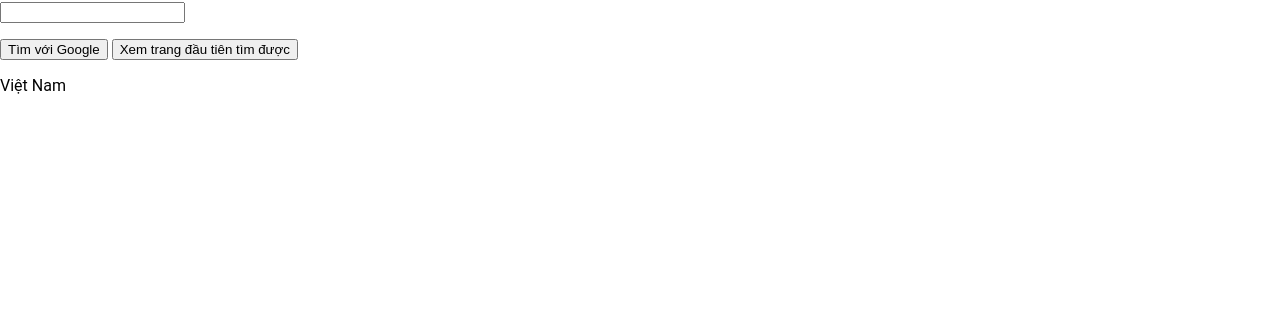
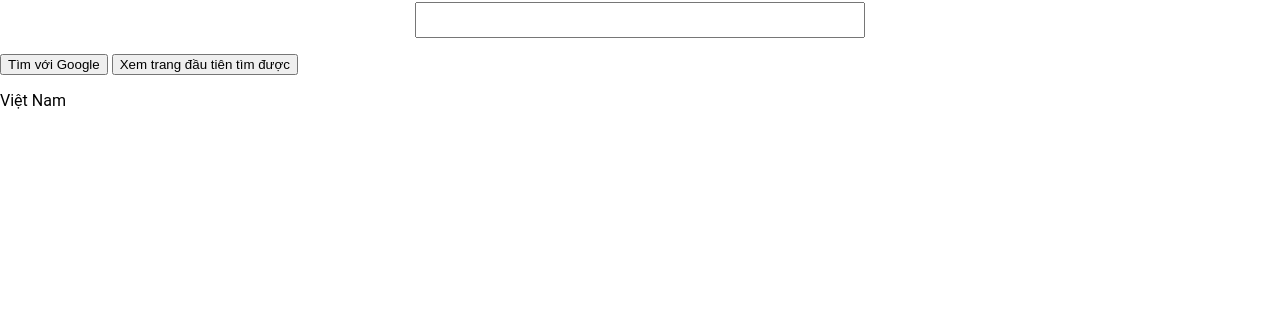
Before and after one commit to phmhngn88/google-homepage, a plain HTML site: page index.html in a window 1280 px wide. Shown: the part 471-800 px from the top of the page. Drawn offline with Linux system fonts and the light colour scheme.

Commit message:
change search bar size and position

```diff
--- a/styles/styles.css
+++ b/styles/styles.css
@@ -63,3 +63,17 @@ img {
     padding-bottom: 20px;
     margin: 0;
 }
+
+.form {
+    text-align: center;
+}
+
+#form-search {
+    width: 450px;
+    line-height: 32px;
+    padding: 20px 10px;
+}
+
+.form #form-search {
+    padding: 0 8px;
+}
```
